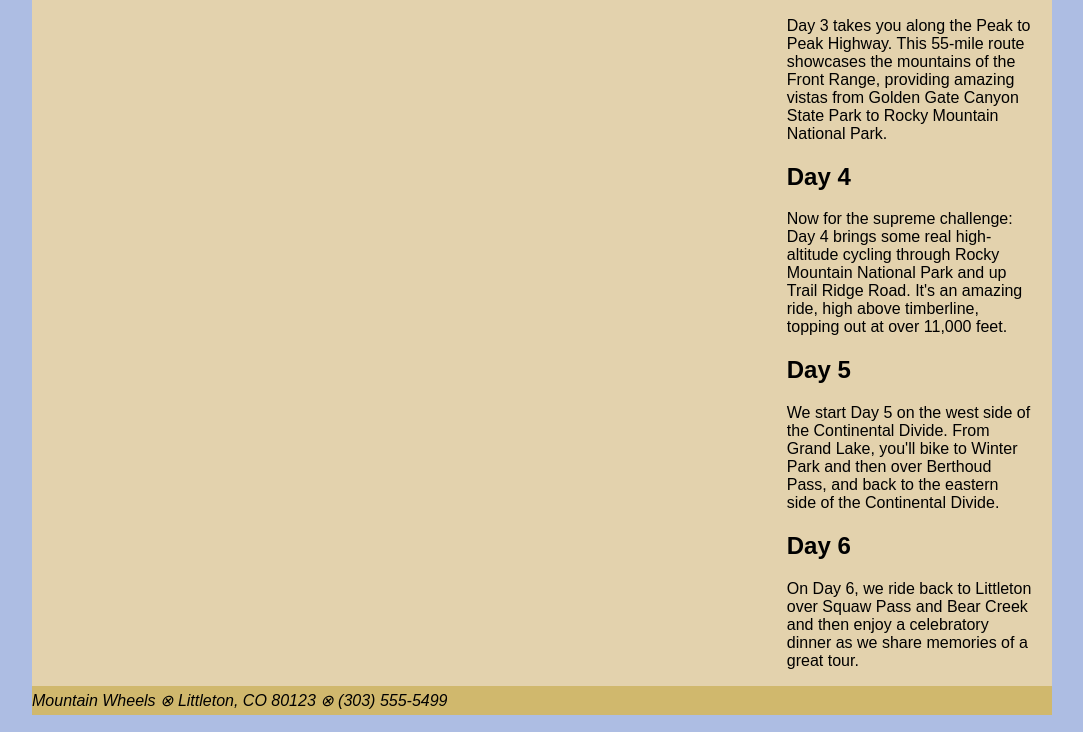
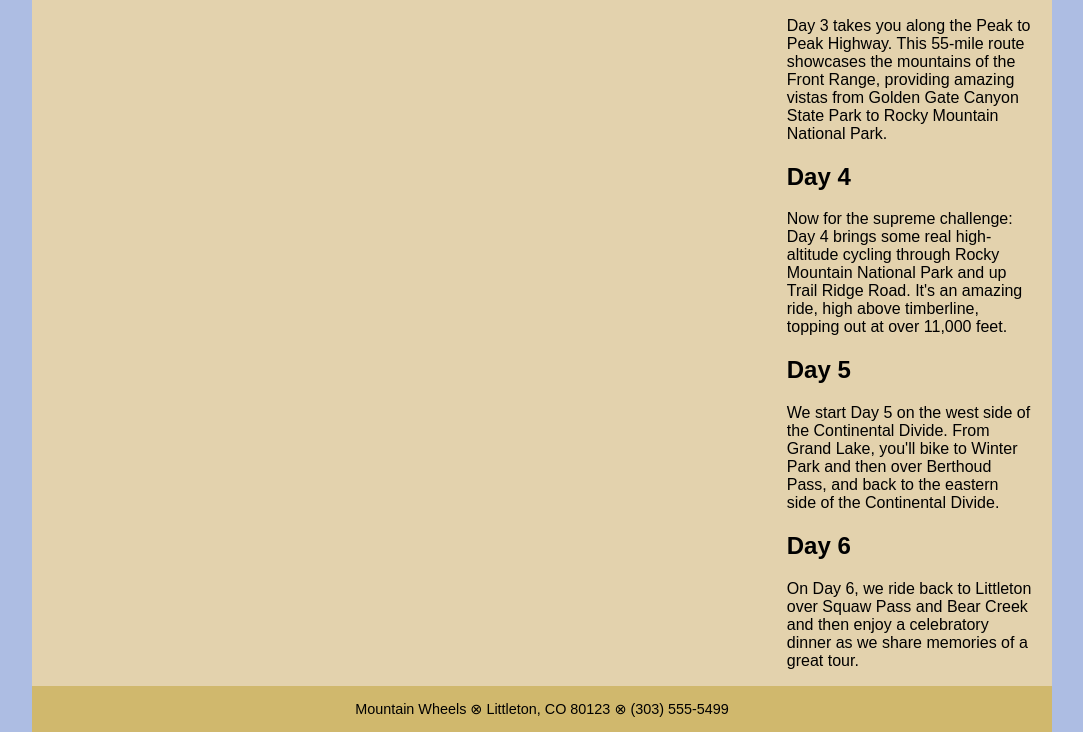
Before and after one commit to rrobin5985/CSC230-Website-Design-Fall2021, a plain HTML site: page assn06/case2/mw_tour.html in a window 1280 px wide. Shown: the part 619-1351 px from the top of the page, without its empty margins (98-1181 px from the left). Drawn offline with Linux system fonts and the light colour scheme.

Commit message:
Complerted step 7

```diff
--- a/assn06/case2/mw_styles.css
+++ b/assn06/case2/mw_styles.css
@@ -29,6 +29,14 @@ footer {
    padding-bottom: 5px;
 }
 
+footer address {
+   font-style: normal;
+   text-align: center;
+   font-size: 0.9em;
+   padding-top: 10px;
+   padding-bottom: 10px;
+}
+
 /* Heading Styles */
 
 
```
